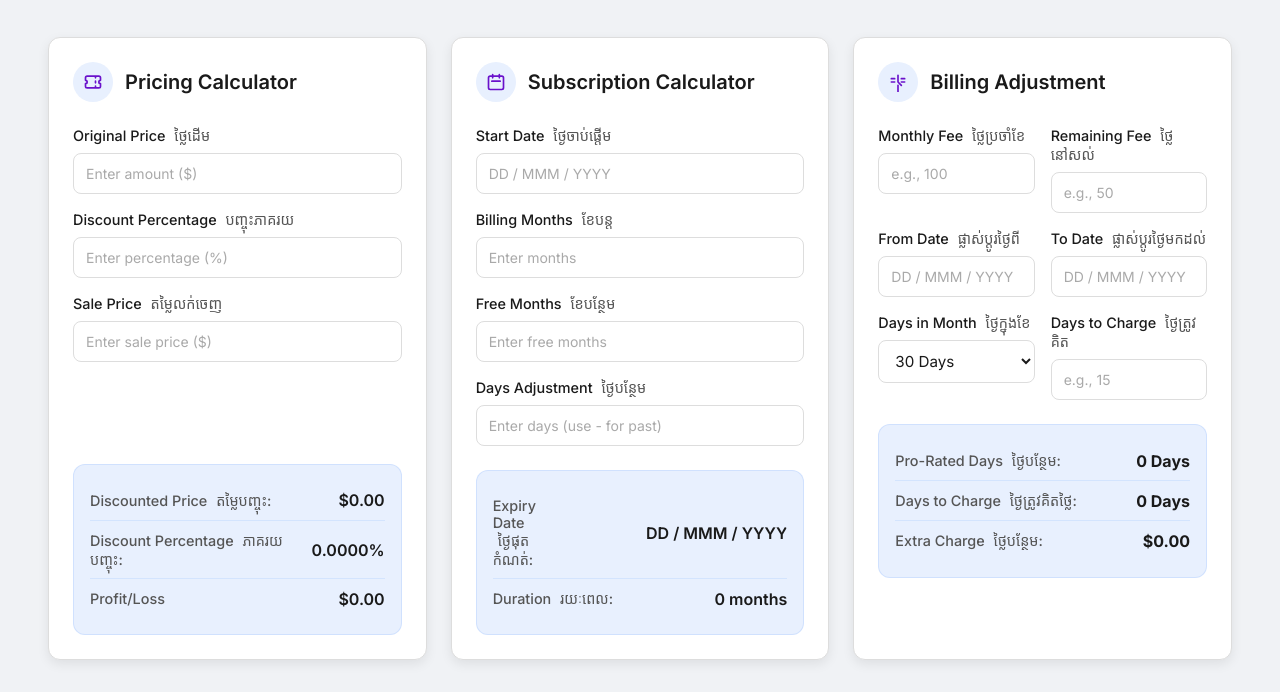
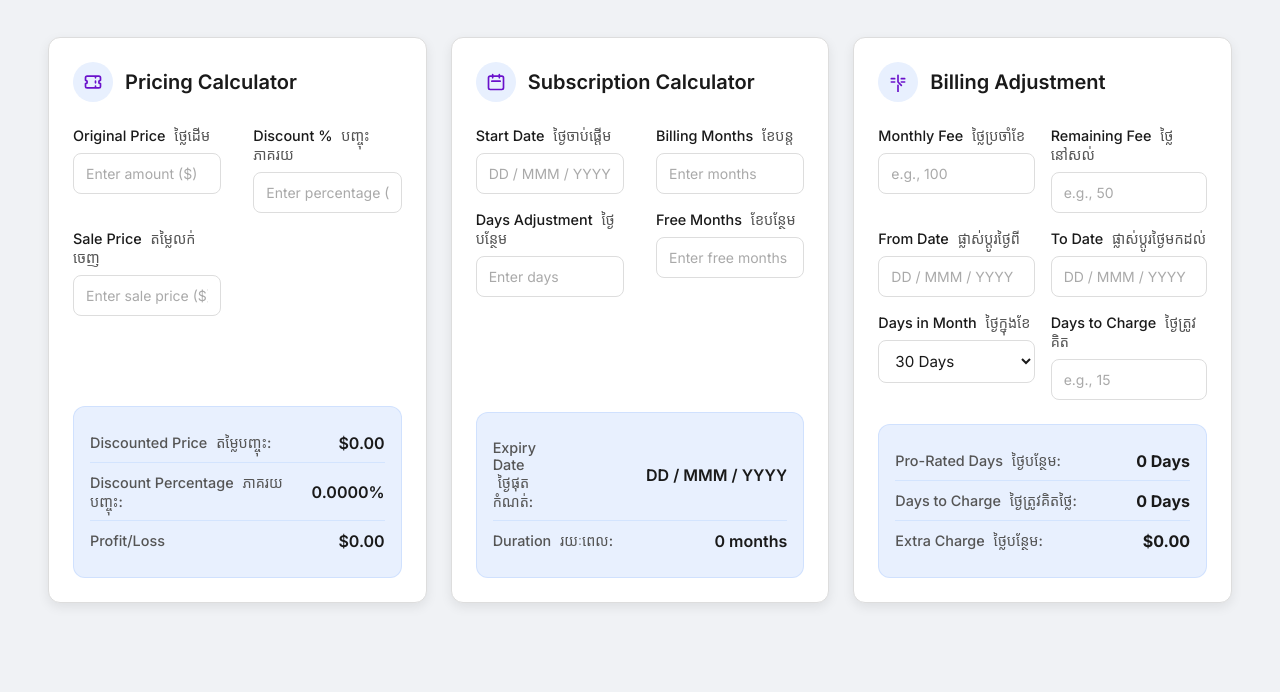
Before and after one commit to BitoSing/HengOS, a plain HTML site: page BusinessCal.html in a window 1280 px wide. Shown: the part 170-862 px from the top of the page. After the commit the page ends 805 px from the top, so only its background shows below. Drawn offline with nearby package versions, Linux system fonts and the light colour scheme.

Commit message:
Update and rename Calculations.html to BusinessCal.html

```diff
--- a/Calculations.html
+++ b/BusinessCal.html
@@ -69,6 +69,7 @@
             color: var(--heading-color);
             background: linear-gradient(45deg, var(--primary-color), var(--secondary-color));
             -webkit-background-clip: text;
+            background-clip: text;
             -webkit-text-fill-color: transparent;
         }
 
@@ -208,6 +209,21 @@
         }
         .tooltip:hover .tooltiptext { visibility: visible; opacity: 1; }
         body.dark-mode .tooltip .tooltiptext { background-color: var(--text-color); color: var(--card-bg); }
+
+        /* --- TWO COLUMN INPUT GROUP FOR PRICING & SUBSCRIPTION --- */
+        .input-group.two-col {
+            display: grid;
+            grid-template-columns: 1fr 1fr;
+            gap: 1rem 2rem;
+        }
+        .input-group.two-col .input-field {
+            margin-bottom: 0;
+        }
+        @media (max-width: 700px) {
+            .input-group.two-col {
+                grid-template-columns: 1fr;
+            }
+        }
     </style>
 </head>
 <body>
@@ -234,13 +250,13 @@
                     <span class="icon-container"><!-- SVG --></span>
                     Pricing Calculator
                 </h2>
-                <div class="input-group">
+                <div class="input-group two-col">
                     <div class="input-field">
                         <label for="originalPrice">Original Price <span class="language-label">ថ្លៃដើម</span></label>
                         <input type="text" id="originalPrice" placeholder="Enter amount ($)" pattern="[0-9,.]+">
                     </div>
                     <div class="input-field">
-                        <label for="discountPercent">Discount Percentage <span class="language-label">បញ្ចុះភាគរយ</span></label>
+                        <label for="discountPercent">Discount % <span class="language-label">បញ្ចុះភាគរយ</span></label>
                         <input type="text" id="discountPercent" placeholder="Enter percentage (%)" pattern="[0-9,.]+">
                     </div>
                     <div class="input-field">
@@ -272,7 +288,7 @@
                     <span class="icon-container"><!-- SVG --></span>
                     Subscription Calculator
                 </h2>
-                <div class="input-group">
+                <div class="input-group two-col">
                     <div class="input-field">
                         <label for="startChargeDate">Start Date <span class="language-label">ថ្ងៃចាប់ផ្តើម</span></label>
                         <input type="text" id="startChargeDate" placeholder="DD / MMM / YYYY" class="date-picker">
@@ -282,12 +298,12 @@
                         <input type="text" id="monthRenew" placeholder="Enter months" pattern="[0-9,.]+">
                     </div>
                     <div class="input-field">
+                        <label for="additionalDays">Days Adjustment <span class="language-label">ថ្ងៃបន្ថែម</span></label>
+                        <input type="text" id="additionalDays" placeholder="Enter days" pattern="[-]?[0-9]+">
+                    </div>
+                    <div class="input-field">
                         <label for="freeMonth">Free Months <span class="language-label">ខែបន្ថែម</span></label>
                         <input type="text" id="freeMonth" placeholder="Enter free months" pattern="[0-9,.]+">
-                    </div>
-                    <div class="input-field">
-                        <label for="additionalDays">Days Adjustment <span class="language-label">ថ្ងៃបន្ថែម</span></label>
-                        <input type="text" id="additionalDays" placeholder="Enter days (use - for past)" pattern="[-]?[0-9]+">
                     </div>
                 </div>
                 <div class="results">
```
